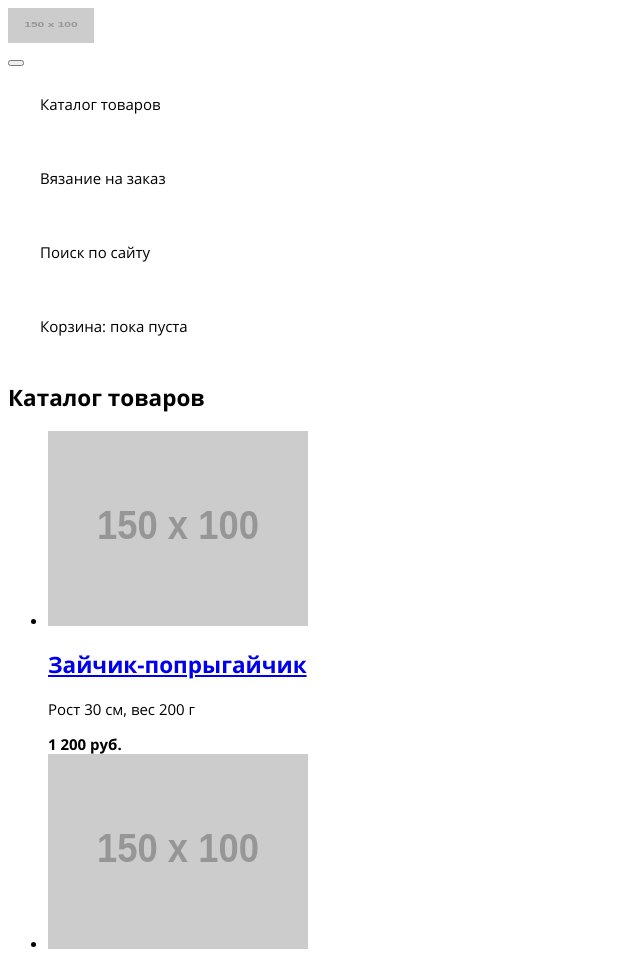
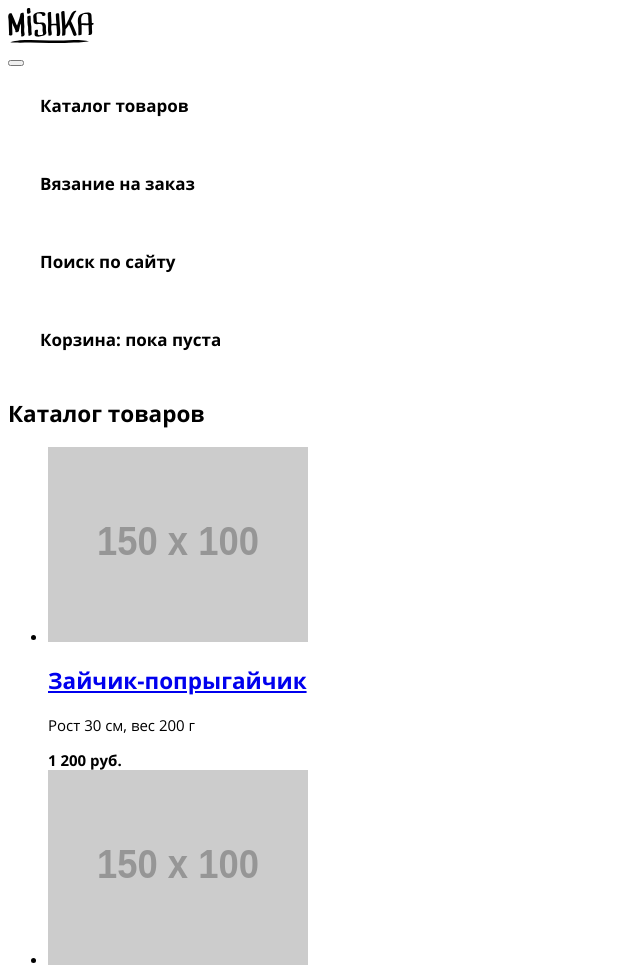
Before and after one commit to iknow23/681387-mishka, a website: page source/catalog.html in a window 1280 px wide. Shown: the top 968 px of the page, without its empty margins (0-640 px from the left). Drawn offline with nearby package versions, Linux system fonts and the light colour scheme; files that its build step writes are made by us from their sources; placeholder pictures from the web are drawn by us; files whose address does not match are found by name.

Commit message:
Добавил лого в шапку на странице каталога

```diff
--- a/source/catalog.html
+++ b/source/catalog.html
@@ -9,7 +9,7 @@
 
     <header class="page-header">
       <a class="page-header__logo" href="index.html">
-        <img class="page-header__logo-image" src="http://placehold.it/150x100" width="86" height="35" alt="Логотип компании" >
+        <img class="page-header__logo-image" src="img/logo-mobile.svg" width="86" height="35" alt="Логотип компании" >
       </a>
       <nav class="main-nav">
         <button class="main-nav__button" type="button" aria-label="Открыть меню/закрыть меню"></button>
--- a/source/sass/blocks/main-nav.scss
+++ b/source/sass/blocks/main-nav.scss
@@ -8,6 +8,9 @@
 }
 
 .main-nav__item-link {
+  @include bold;
+  font-size: 17px;
+  line-height: 24px;
   text-decoration: none;
   color: #000000;
 }
```
